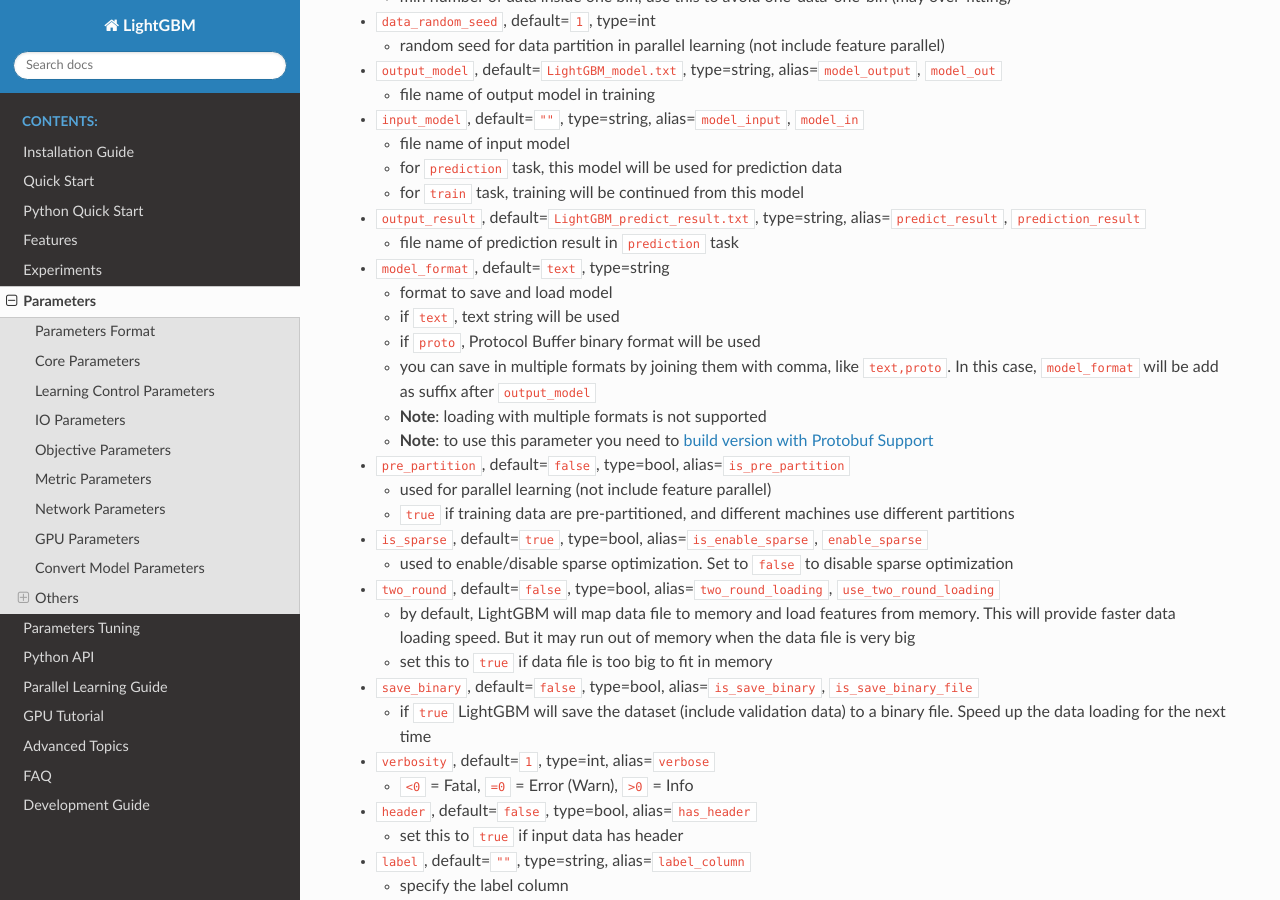
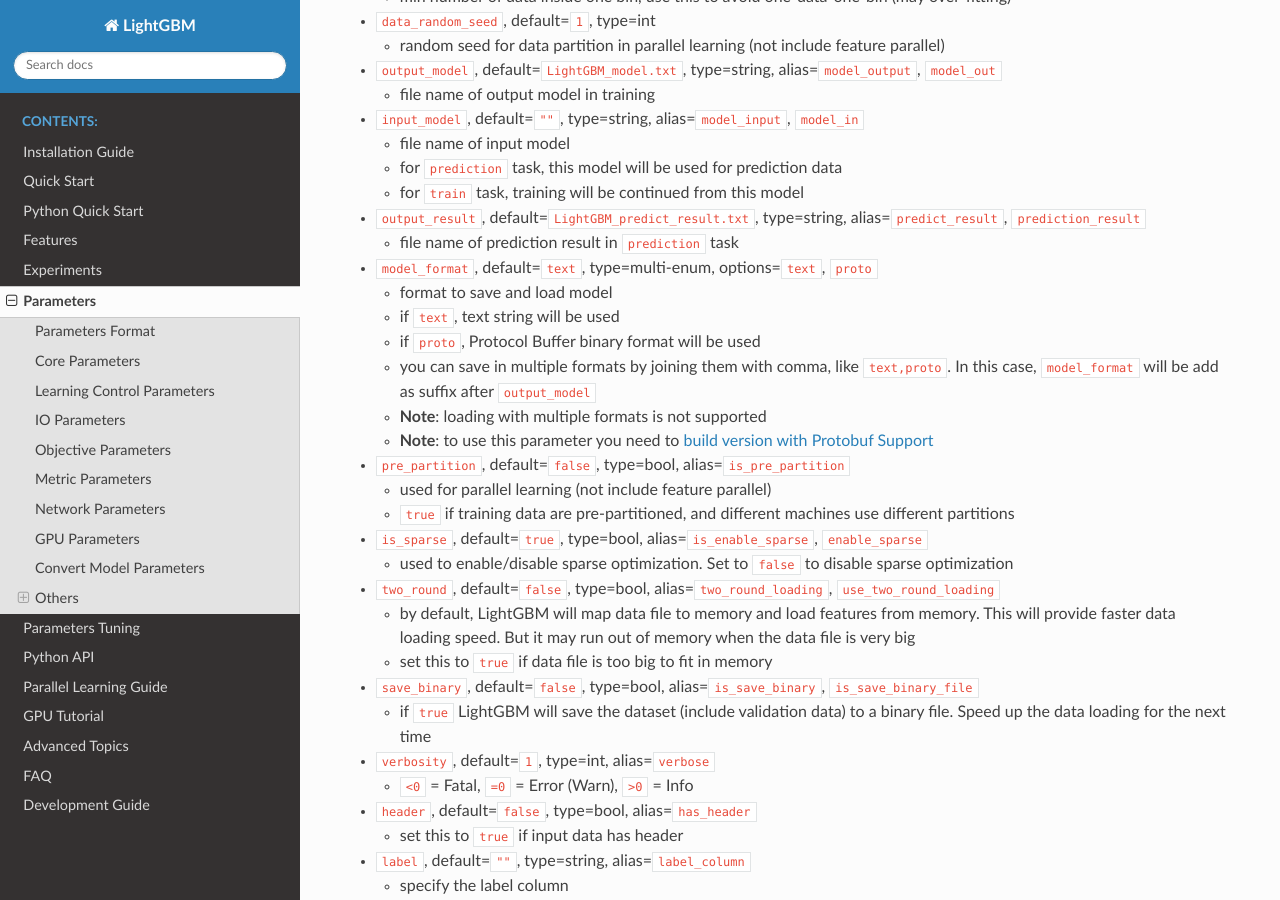
Before and after one commit to microsoft/LightGBM, a Sphinx documentation site: the page built from docs/Parameters.rst, in a window 1280 px wide and 900 px high, scrolled down 4561 px. Built offline with Sphinx 7.4.7 and the Read the Docs theme 2.0.0, drawn with Linux system fonts in a browser that asks for light colours; some of the changed text lies outside the part shown.

Commit message:
fixed model_format parameter description

```diff
--- a/docs/Parameters.rst
+++ b/docs/Parameters.rst
@@ -335,7 +335,7 @@
 
    -  file name of prediction result in ``prediction`` task
 
--  ``model_format``, default=\ ``text``, type=string
+-  ``model_format``, default=\ ``text``, type=multi-enum, options=\ ``text``, ``proto``
 
    -  format to save and load model
 
```
Also changed, not shown: other parts of docs/Parameters.rst (+1 -1 lines).
